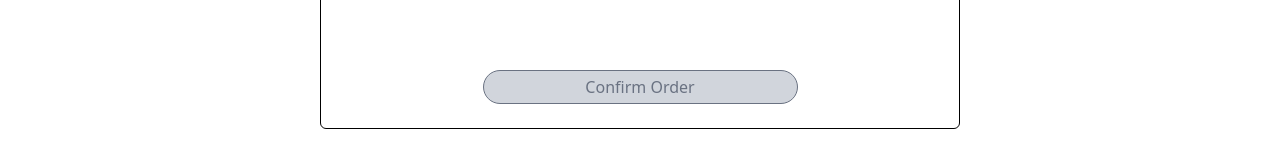
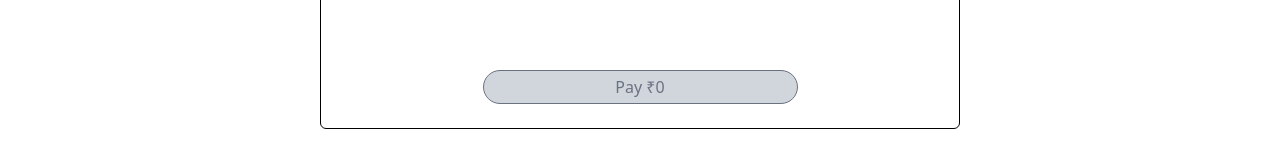
Before and after one commit to PCoderHub/food-ordering-website, a React (Vite) app: page /checkout in a window 1280 px wide. Shown: the part 601-761 px from the top of the page. Built offline with nearby package versions, Linux system fonts and the light colour scheme.

Commit message:
payment-simulation added

```diff
--- a/src/pages/Checkout.jsx
+++ b/src/pages/Checkout.jsx
@@ -5,6 +5,10 @@ import { addUserOrder } from "../features/orders/orderSlice";
 
 function Checkout() {
   const cartItems = useSelector((state) => state.cart.cart);
+
+  const [processingPayment, setProcessingPayment] = useState(false);
+  const [paymentDone, setPaymentDone] = useState(false);
+
   const total = cartItems.reduce(
     (sum, item) => sum + item.quantity * item.price,
     0
@@ -12,14 +16,26 @@ function Checkout() {
   const [orderPlaced, setOrderPlaced] = useState(false);
   const dispatch = useDispatch();
 
+  const handlePayment = () => {
+    setProcessingPayment(true);
+
+    setTimeout(() => {
+      setProcessingPayment(false);
+      setPaymentDone(true);
+
+      // Place order after "payment success"
+      handleOrder();
+    }, 3000); // simulate 3-sec payment process
+  };
+
   const handleOrder = () => {
     setOrderPlaced(true);
     const order = {
       orderTime: new Date(Date.now()).toLocaleString(),
       customer: localStorage.getItem("email"),
       items: cartItems,
-      total: total
-    }
+      total: total,
+    };
 
     dispatch(addUserOrder(order));
     dispatch(emptyCartItems());
@@ -67,7 +83,7 @@ function Checkout() {
             <p className="w-full px-5 py-2 text-lg font-bold flex justify-between mt-2">
               <span>Order total</span> <span>₹{total}</span>
             </p>
-            <button
+            {/* <button
               onClick={handleOrder}
               className={`text-center w-1/2 mb-5 p-1 px-2 my-2 border rounded-full ${
                 cartItems.length > 0
@@ -77,7 +93,32 @@ function Checkout() {
               disabled={cartItems.length === 0}
             >
               Confirm Order
-            </button>
+            </button> */}
+            {!processingPayment && !paymentDone && (
+              <button
+                onClick={handlePayment}
+                className={`text-center w-1/2 mb-5 p-1 px-2 my-2 border rounded-full ${
+                  cartItems.length > 0
+                    ? "bg-sky-500 text-white"
+                    : "bg-gray-300 text-gray-500"
+                }`}
+                disabled={cartItems.length === 0}
+              >
+                Pay ₹{total}
+              </button>
+            )}
+
+            {processingPayment && (
+              <p className="text-lg font-semibold text-blue-500 my-3">
+                Processing payment...
+              </p>
+            )}
+
+            {paymentDone && (
+              <p className="text-lg font-semibold text-green-500 my-3">
+                Payment successful! Placing order...
+              </p>
+            )}
           </div>
         </div>
       ) : (
```
